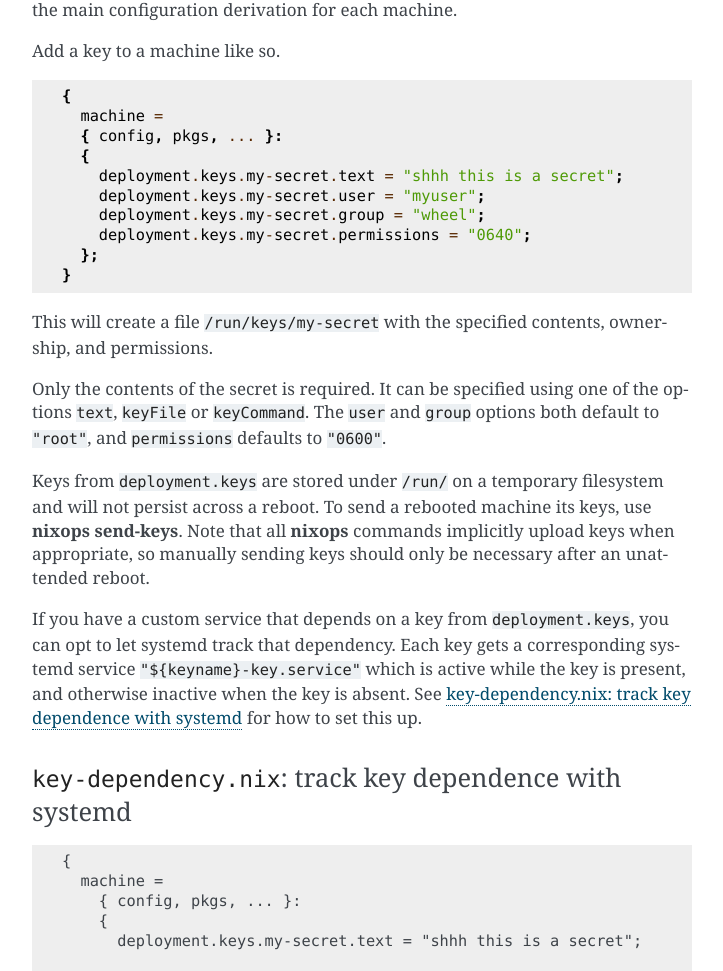
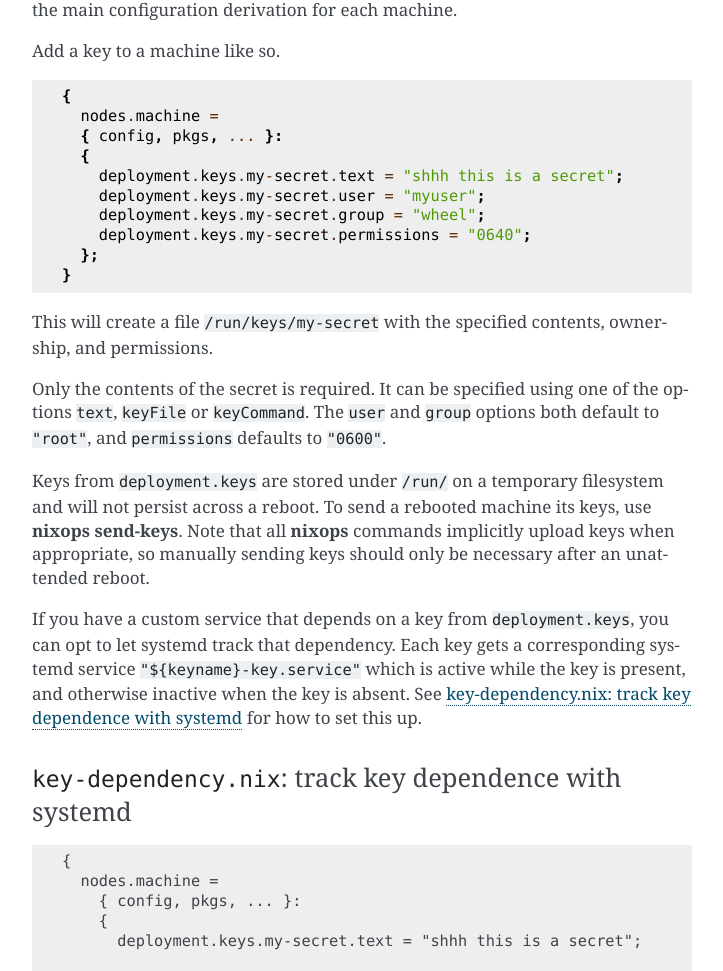
Before and after one commit to NixOS/nixops, a Sphinx documentation site: the page built from doc/overview.rst, in a window 1280 px wide and 1400 px high, scrolled down 3086 px. Shown: the part 153-1124 px from the top of the window, without its empty margins (388-1111 px from the left). Built offline with Sphinx 7.4.7, drawn with Linux system fonts in a browser that asks for light colours; pages that are not in the unit, such as notebooks, are missing from menus; some of the changed text lies outside the part shown.

Commit message:
Updated docs to use new nodes option

```diff
--- a/doc/guides/deploy-without-root.rst
+++ b/doc/guides/deploy-without-root.rst
@@ -69,7 +69,7 @@ Edit your nixops.nix to specify the machine's
   {
     network.description = "Non-root deployment";
 
-    hermes =
+    nodes.hermes =
       { resources, ... }:
       {
         deployment.targetUser = "deployer";
--- a/doc/manual/nixops.rst
+++ b/doc/manual/nixops.rst
@@ -1080,7 +1080,7 @@ Consider the following deployment specification (``servers.nix``):
          services.httpd.adminAddr = "foo@example.org";
        });
 
-   in listToAttrs (map makeMachine (range 1 nrMachines))
+   in { nodes = listToAttrs (map makeMachine (range 1 nrMachines)); }
 
 This specifies a network of nrMachines identical VirtualBox VMs that run
 the Apache web server if active is set. To create 10 machines without
--- a/doc/overview.rst
+++ b/doc/overview.rst
@@ -21,7 +21,7 @@ machine, and leave ``deployment.targetEnv`` undefined.  See
 ::
 
    {
-      webserver =
+      nodes.webserver =
         { config, pkgs, ... }:
         { deployment.targetHost = "1.2.3.4";
         };
@@ -92,7 +92,7 @@ example:
       imports = [ ./common.nix ];
     };
 
-    machine = { ... }: {};
+    nodes.machine = { ... }: {};
     }
 
 Each attribute is explained below:
@@ -122,7 +122,7 @@ Here is an example of a network with network arguments:
     { maintenance ? false
     }:
     {
-      machine =
+      nodes.machine =
         { config, pkgs, ... }:
         { services.httpd.enable = maintenance;
           ...
@@ -175,7 +175,7 @@ Add a key to a machine like so.
 ::
 
     {
-      machine =
+      nodes.machine =
       { config, pkgs, ... }:
       {
         deployment.keys.my-secret.text = "shhh this is a secret";
@@ -216,7 +216,7 @@ and otherwise inactive when the key is absent. See
 ::
 
     {
-      machine =
+      nodes.machine =
         { config, pkgs, ... }:
         {
           deployment.keys.my-secret.text = "shhh this is a secret";
@@ -251,30 +251,32 @@ This is possible by using the extra NixOS module input ``nodes``.
     {
       network.description = "Gollum server and reverse proxy";
 
-      gollum =
-        { config, pkgs, ... }:
-        {
-          services.gollum = {
-            enable = true;
-            port = 40273;
+      nodes = {
+        gollum =
+          { config, pkgs, ... }:
+          {
+            services.gollum = {
+              enable = true;
+              port = 40273;
+            };
+            networking.firewall.allowedTCPPorts = [ config.services.gollum.port ];
           };
-          networking.firewall.allowedTCPPorts = [ config.services.gollum.port ];
-        };
 
-      reverseproxy =
-        { config, pkgs, nodes, ... }:
-        let
-          gollumPort = nodes.gollum.config.services.gollum.port;
-        in
-        {
-          services.nginx = {
-            enable = true;
-            virtualHosts."wiki.example.net".locations."/" = {
-              proxyPass = "http://gollum:${toString gollumPort}";
+        reverseproxy =
+          { config, pkgs, nodes, ... }:
+          let
+            gollumPort = nodes.gollum.config.services.gollum.port;
+          in
+          {
+            services.nginx = {
+              enable = true;
+              virtualHosts."wiki.example.net".locations."/" = {
+                proxyPass = "http://gollum:${toString gollumPort}";
+              };
             };
+            networking.firewall.allowedTCPPorts = [ 80 ];
           };
-          networking.firewall.allowedTCPPorts = [ 80 ];
-        };
+      };
     }
 
 Moving the port number to a different value is now without the risk of
```
Also changed, not shown: other parts of doc/manual/nixops.rst (+2 -2 lines), doc/manual/overview.rst (+33 -29 lines), 1 other file.
